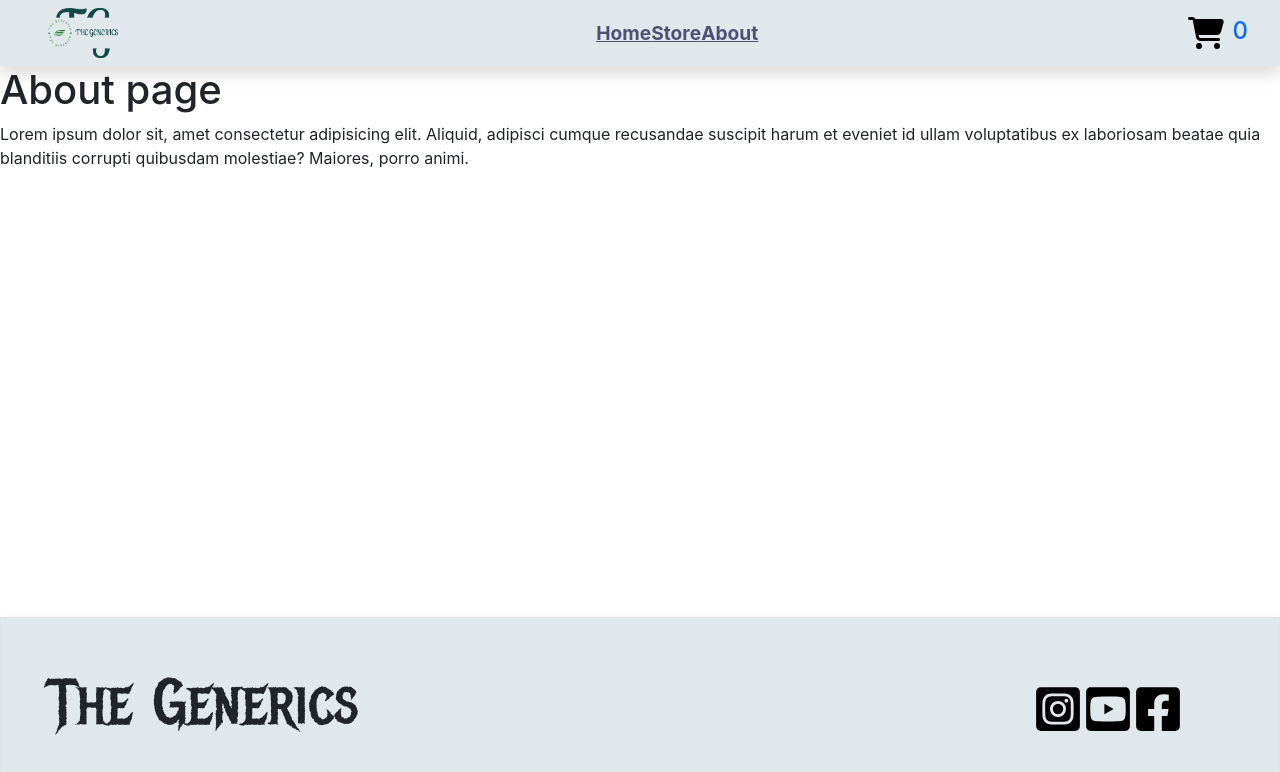
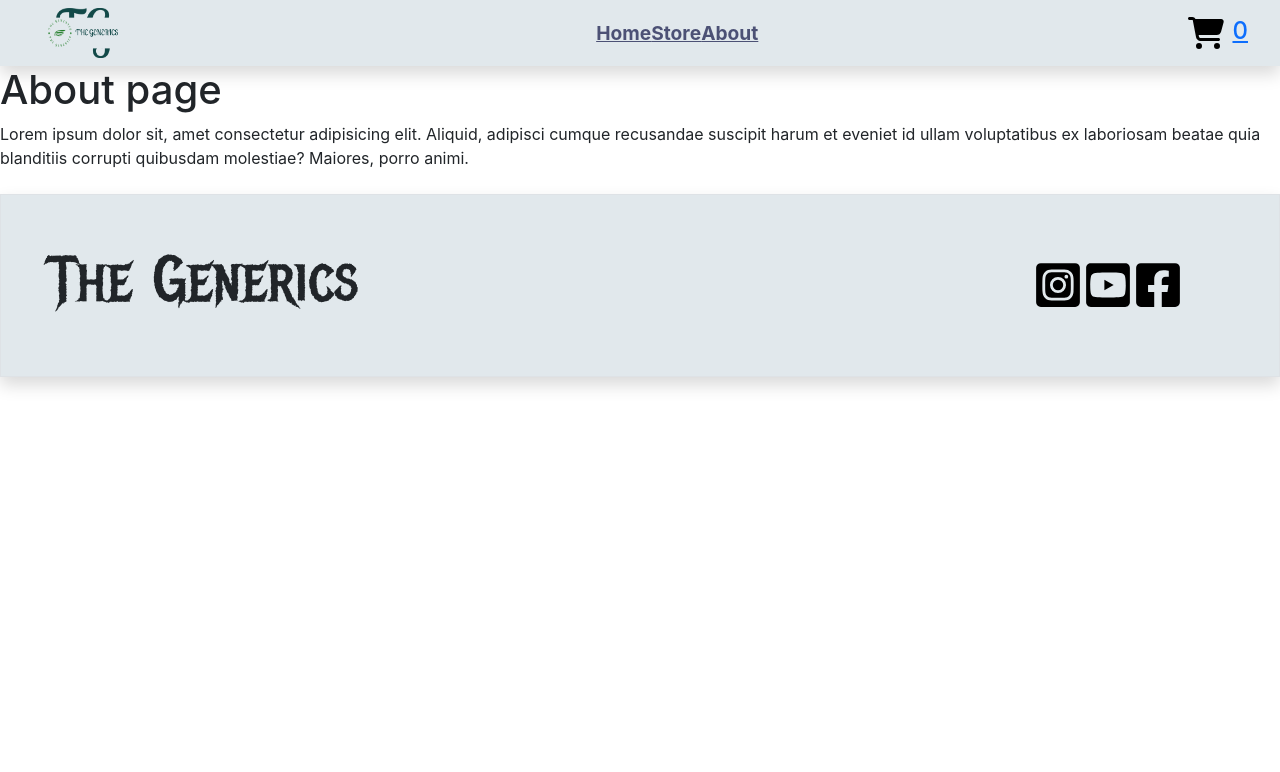
Before and after one commit to Hyper-terminal/eCommerce, a React (Create React App) app: page /about in a window 1280 px wide. Shown: the top 772 px of the page. Built offline with nearby package versions, Linux system fonts and the light colour scheme.

Commit message:
fetch movie function implemented

```diff
--- a/src/App.js
+++ b/src/App.js
@@ -1,4 +1,4 @@
-import React, { useState } from "react";
+import React from "react";
 import Footer from "./components/Layout/Footer/Footer";
 import Header from "./components/Layout/Header/Header";
 import CartProvider from "./store/CartProvider";
@@ -9,31 +9,21 @@ import Store from "./pages/Store/Store";
 import Cart from "./components/Cart/Cart";
 
 const App = () => {
-    const [isOpen, setIsOpen] = useState(false);
-
-    const cartToggleHandler = () => {
-        setIsOpen((prev) => !prev);
-    };
-
     return (
         <CartProvider>
-            <Header onCartToggle={cartToggleHandler} />
-
-            {isOpen && <Cart />}
-            {!isOpen && (
-                <>
+            <Header />
+            <Route path="/shopping_cart">
+                <Cart />
+            </Route>
             <Route path="/home">
                 <Home />
             </Route>
             <Route path="/store">
-                        <Store cartIsOpen={isOpen} />
+                <Store />
             </Route>
             <Route path="/about">
                 <About />
             </Route>{" "}
-                </>
-            )}
-
             <Footer />
         </CartProvider>
     );
--- a/src/components/Layout/Footer/Footer.module.css
+++ b/src/components/Layout/Footer/Footer.module.css
@@ -1,9 +1,6 @@
 .footer {
     background-color: #e1e8ec;
-    position: absolute;
-    right: 0;
-    bottom: 0;
-    left: 0;
+    margin-top: 66vh;
 }
 
 .footer h1 {
--- a/src/components/Layout/Header/Header.js
+++ b/src/components/Layout/Header/Header.js
@@ -6,15 +6,11 @@ import logo from "../../../assets/logo/png/logo-no-background.png";
 import CartContext from "../../../store/cart-context";
 import { NavLink } from "react-router-dom";
 
-const Header = (props) => {
+const Header = () => {
     const cartCtx = useContext(CartContext);
 
     let totalCartItem = 0;
     cartCtx.items.forEach((item) => (totalCartItem += item.quantity));
-
-    const cartHandler = () => {
-        props.onCartToggle();
-    };
 
     return (
         <header>
@@ -42,9 +38,9 @@ const Header = (props) => {
                         About
                     </NavLink>
                 </Nav>
-                <div
+                <NavLink
+                    to="/shopping_cart"
                     style={{ height: "2rem" }}
-                    onClick={cartHandler}
                     className={`d-flex ${classes.cartIcon}`}
                 >
                     <img
@@ -53,7 +49,7 @@ const Header = (props) => {
                         alt="shopping cart"
                     />
                     <h4 className="ms-2 text-primary">{totalCartItem}</h4>
-                </div>
+                </NavLink>
             </Navbar>
         </header>
     );
--- a/src/components/Products/ProductItem.js
+++ b/src/components/Products/ProductItem.js
@@ -7,8 +7,7 @@ const ProductItem = (props) => {
     const cartCtx = useContext(CartContext);
 
     const addToCartHandler = () => {
-
-    cartCtx.onAddToCart({...props, quantity: 1});
+        cartCtx.onAddToCart({ ...props, quantity: 1 });
     };
 
     return (
--- a/src/components/Products/Products.js
+++ b/src/components/Products/Products.js
@@ -9,7 +9,8 @@ const productsArr = [
         id: 1,
         price: 100,
 
-    imageUrl: "https://prasadyash2411.github.io/ecom-website/img/Album%201.png",
+        imageUrl:
+            "https://prasadyash2411.github.io/ecom-website/img/Album%201.png",
     },
 
     {
@@ -17,7 +18,8 @@ const productsArr = [
         id: 2,
         price: 50,
 
-    imageUrl: "https://prasadyash2411.github.io/ecom-website/img/Album%202.png",
+        imageUrl:
+            "https://prasadyash2411.github.io/ecom-website/img/Album%202.png",
     },
 
     {
@@ -25,7 +27,8 @@ const productsArr = [
 
         price: 70,
         id: 3,
-    imageUrl: "https://prasadyash2411.github.io/ecom-website/img/Album%203.png",
+        imageUrl:
+            "https://prasadyash2411.github.io/ecom-website/img/Album%203.png",
     },
 
     {
@@ -33,11 +36,20 @@ const productsArr = [
         id: 4,
         price: 100,
 
-    imageUrl: "https://prasadyash2411.github.io/ecom-website/img/Album%204.png",
+        imageUrl:
+            "https://prasadyash2411.github.io/ecom-website/img/Album%204.png",
     },
 ];
 
 const Products = () => {
+    const fetchMoviesHandler = async () => {
+        const responsePromise = await fetch("https://swapi.dev/api/films");
+        const response = await responsePromise.json();
+        console.log(response);
+    };
+
+    fetchMoviesHandler();
+
     return (
         <>
             <h3
```
Lines whose indentation alone changed are shown as unchanged.
